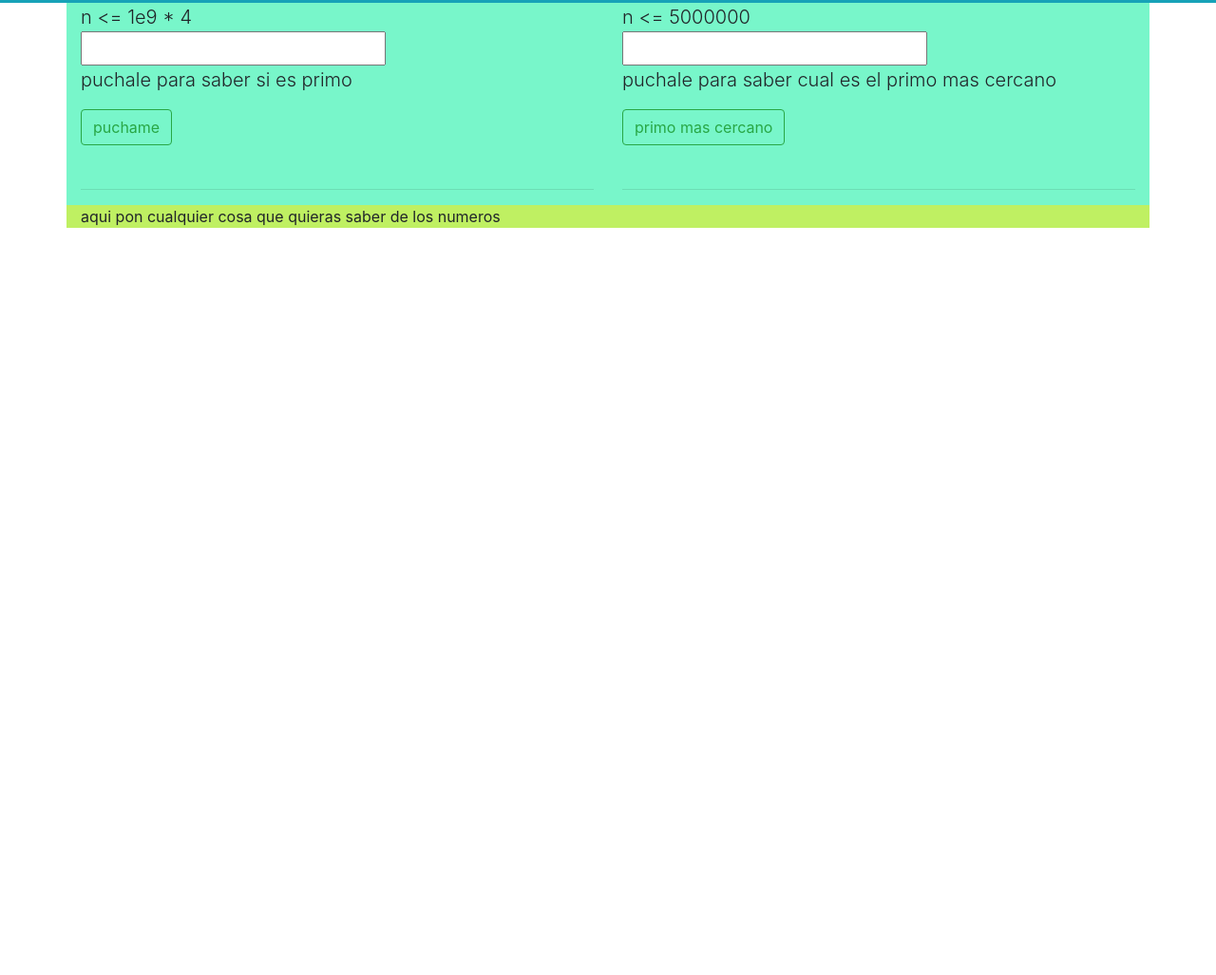
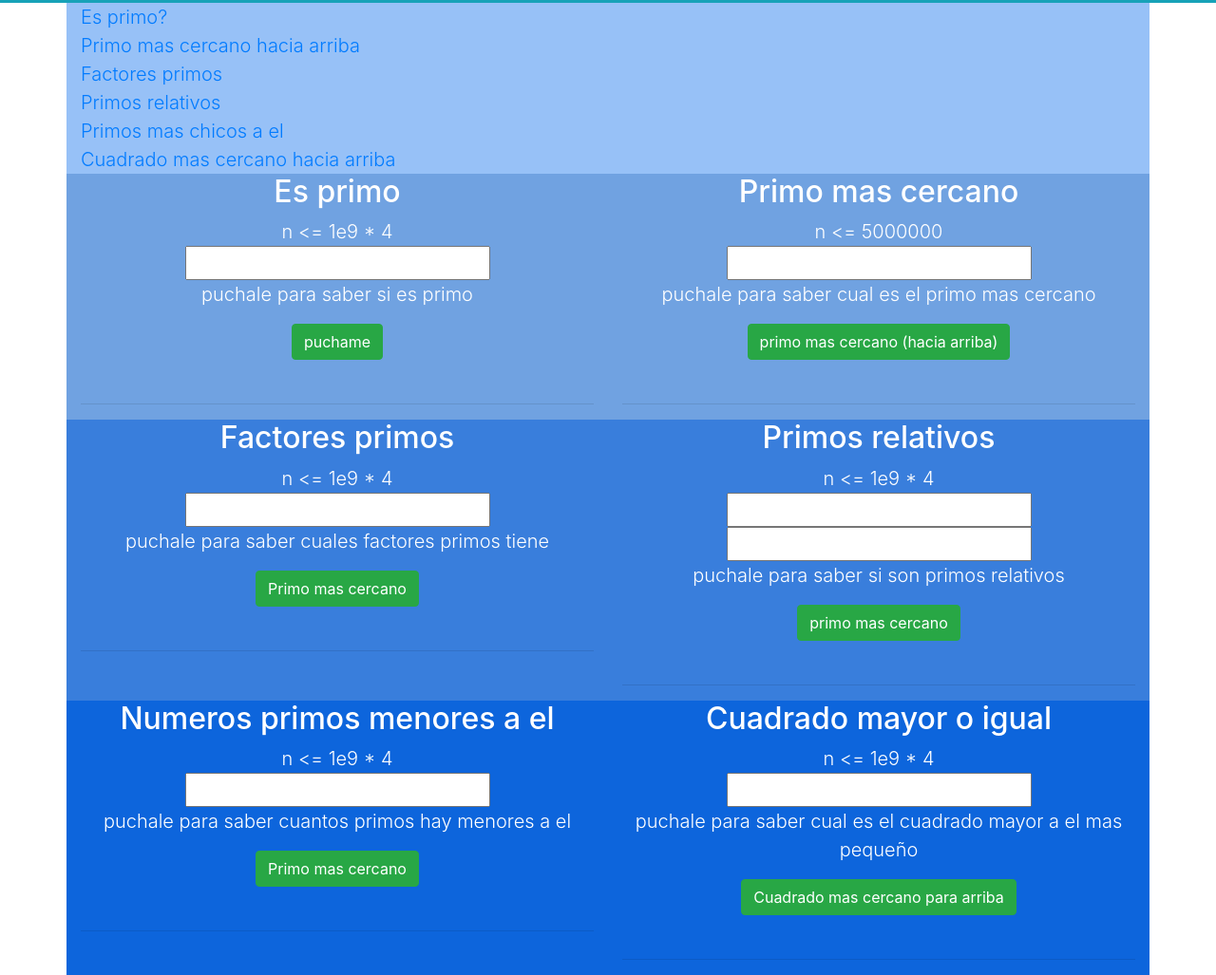
Before and after one commit to joseangel2000/joseangel2000.github.io, a plain HTML site: page index.html in a window 1280 px wide. Shown: the part 362-1389 px from the top of the page at 95% size. Before the commit the page ends 800 px from the top, so only its background shows below. Drawn offline with Linux system fonts and the light colour scheme.

Commit message:
Add files via upload

```diff
--- /dev/null
+++ b/coprimes.js
@@ -0,0 +1,22 @@
+function gcd(a,b){
+    if(b === 0)
+        return a;
+    return gcd(b, a % b);
+}
+function myFunction4() {
+
+
+ 	var x = document.getElementById("number41").value;
+    var y = document.getElementById("number42").value;
+
+   var z = gcd(x,y);
+
+
+   if(z === 1){
+        document.getElementById("demo4").innerHTML = x  + " y " + y + " son primos relativos";
+   }
+   else{
+	   document.getElementById("demo4").innerHTML = "su maximo comun divisor es " + z ;
+    }
+
+}
--- a/index.html
+++ b/index.html
@@ -1,11 +1,16 @@
 <!DOCTYPE html>
 <html>
+<!-- la cabezera-->
 <head>
 	<meta charset="utf-8">
 	<title>curiosidades</title>
 	<link rel="stylesheet" href="css/bootstrap.min.css">
 	<script source = "isprime.js"></script>
 	<script source = "closeprime.js"></script>
+	<script source = "primefactors.js"></script>
+	<script source = "coprimes.js"></script>
+	<script source = "primesmaller.js"></script>
+	<script source = "squarebigger.js"></script>
 </head>
 <body>
 	<div class="container-fluid py-5 bg-info">
@@ -15,16 +20,30 @@
 			podemos saber muchas cosas sobre los nummeros para usarlo en programacion competitiva o solo por curiosidad
 		</div>
 	</div>
-	<div class="container lead" style=" background-color:#78F6CA" >
+
+	<!--enlaces a cada parte de la pagina-->
+	<div class="container lead" style="background-color:#97C1F7; color:white">
+		<a href="#is_prime">Es primo?</a><br/>
+		<a href="#close_prime">Primo mas cercano hacia arriba</a><br/>
+		<a href="#prime_factors">Factores primos</a><br/>
+		<a href="#co_primes">Primos relativos</a><br/>
+		<a href="#prime_smaller">Primos mas chicos a el</a><br/>
+		<a href="#square_bigger">Cuadrado mas cercano hacia arriba</a><br/>
+	</div>
+
+	<!--es primo y primo mas cercano-->
+	<div class="container lead" style=" background-color:#70A2E1; color:white" >
 		<div class="row">
 
-			<div class="col-6">
+			<div class="col-6 text-center">
+				<a name="is_prime" />
+					<h2>Es primo</h2>
 				   n <= 1e9 * 4 <br/>
 				<input type="number" id="number1" >
 
 				<p>puchale para saber si es primo</p>
 
-				<button class="btn btn-outline-success" onclick="myFunction1()">puchame</button>
+				<button class="btn btn-success" onclick="myFunction1()">puchame</button>
 
 				<br/><br/>
 
@@ -33,13 +52,15 @@
 				<script src="isprime.js"></script>
 				<hr/>
 			</div>
-			<div class="col-6">
+			<div class="col-6 text-center">
+				<a name="close_prime" />
+				<h2>Primo mas cercano</h2>
 				n <= 5000000 <br/>
 				<input type="number" id="number2" >
 
 				<p>puchale para saber cual es el primo mas cercano</p>
 
-				<button class="btn btn-outline-success" onclick="myFunction2()">primo mas cercano</button>
+				<button class="btn btn-success" onclick="myFunction2()">primo mas cercano (hacia arriba)</button>
 
 				<br/><br/>
 
@@ -52,15 +73,83 @@
 		</div>
 
 	</div>
-	<!-------------------------------------------------------------------------------------------------------->
-	<div class="container" style="background-color: #BFF062">
-		aqui pon cualquier cosa que quieras saber de los numeros
+<!-------------------------------------------------------------------------------------------------------->
+	<!--factores primos y gcd-->
+	<div class="container lead" style="background-color:#397EDC; color:white">
 		<div class="row">
-			<div class="col-6">
+			<div class="col-6 text-center"><!--numero de factores primos-->
+				<a name="prime_factors" />
+				<h2>Factores primos</h2>
+				n <= 1e9 * 4 <br/>
+				<input type="number" id="number3" >
 
+				<p>puchale para saber cuales factores primos tiene</p>
+
+				<button class="btn btn-success" onclick="myFunction3()">Primo mas cercano</button>
+
+				<br/><br/>
+
+				<p id="demo3"></p>
+
+				<script src="primefactors.js"></script>
+				<hr/>
 			</div>
-			<div class="col-6">
+			<div class="col-6 text-center"><!-- cooprimos-->
+				<a name="co_primes" />
+				<h2>Primos relativos</h2>
+				n <= 1e9 * 4 <br/>
+				<input type="number" id="number41" >
+				<input type="number" id="number42">
+				<p>puchale para saber si son primos relativos</p>
 
+				<button class="btn btn-success" onclick="myFunction4()">primo mas cercano</button>
+
+				<br/><br/>
+
+				<p id="demo4"></p>
+
+				<script src="coprimes.js"></script>
+				<hr/>
+			</div>
+		</div>
+	</div>
+<!-------------------------------------------------------------------------------------------------------->
+	<!--primos menores a el y cuadrado mas grande mayor a el-->
+	<div class="container lead" style="background-color:#0D65DC; color:white">
+		<div class="row">
+			<div class="col-6 text-center"><!--numero de factores primos-->
+				<a name="prime_smaller" />
+				<h2>Numeros primos menores a el</h2>
+				n <= 1e9 * 4 <br/>
+				<input type="number" id="number5" >
+
+				<p>puchale para saber cuantos primos hay menores a el</p>
+
+				<button class="btn btn-success" onclick="myFunction5()">Primo mas cercano</button>
+
+				<br/><br/>
+
+				<p id="demo5"></p>
+
+				<script src="primesmaller.js"></script>
+				<hr/>
+			</div>
+			<div class="col-6 text-center"><!-- cooprimos-->
+				<a name="square_bigger" />
+				<h2>Cuadrado mayor o igual</h2>
+				n <= 1e9 * 4 <br/>
+				<input type="number" id="number6" >
+
+				<p>puchale para saber cual es el cuadrado mayor a el mas pequeño</p>
+
+				<button class="btn btn-success" onclick="myFunction6()">Cuadrado mas cercano para arriba</button>
+
+				<br/><br/>
+
+				<p id="demo6"></p>
+
+				<script src="squarebigger.js"></script>
+				<hr/>
 			</div>
 		</div>
 	</div>
--- /dev/null
+++ b/primefactors.js
@@ -0,0 +1,22 @@
+function myFunction3() {
+
+
+ 	var x = document.getElementById("number3").value;
+
+    var numero = x;
+    var factores_primos = [];
+    var factor_mas_chico = 2;
+    while(numero > 1){
+        if(numero % factor_mas_chico === 0){
+            factores_primos.push(factor_mas_chico);
+            while(numero % factor_mas_chico === 0){
+                numero /= factor_mas_chico;
+            }
+        }
+        factor_mas_chico += 1;
+    }
+
+	document.getElementById("demo3").innerHTML = " sus factores primos son " + factores_primos ;
+
+
+}
--- /dev/null
+++ b/primesmaller.js
@@ -0,0 +1,30 @@
+function myFunction5() {
+
+
+ 	var x = document.getElementById("number5").value;
+
+    const max_size = x + 1;
+
+    var criba = [];
+    for(var i = 0; i < max_size; ++i){
+    	criba[i] = true;
+    }
+    criba[0] = false;
+    criba[1] = false;
+
+    var primos = [];
+    var sr = Math.sqrt(max_size - 1);
+    for(var i = 2; i <= sr; i++){
+    	for(var j = i ;  j * i < max_size; j++){
+    		criba[i * j] = false;
+    	}
+    }
+    for(var i = 2; i <= x; ++i){
+        if(criba[i] === true)
+            primos.push(i);
+    }
+
+	document.getElementById("demo5").innerHTML = " hay " + primos.length + " numeros primos menores o iguales a " + x  ;
+
+
+}
--- /dev/null
+++ b/squarebigger.js
@@ -0,0 +1,19 @@
+function myFunction6() {
+
+
+ 	var x = document.getElementById("number6").value;
+
+    var idx = 1, square = 1;
+
+    while(square < x){
+        idx++;
+        square = idx * idx;
+    }
+
+     //document.getElementById("demo6").innerHTML = "esta huevada no funciona";
+
+
+	document.getElementById("demo6").innerHTML = x + " <= " + square /*" = " + idx " x " + idx*/   ;
+
+
+}
```
